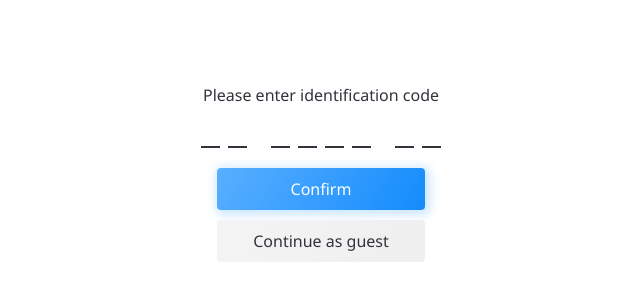
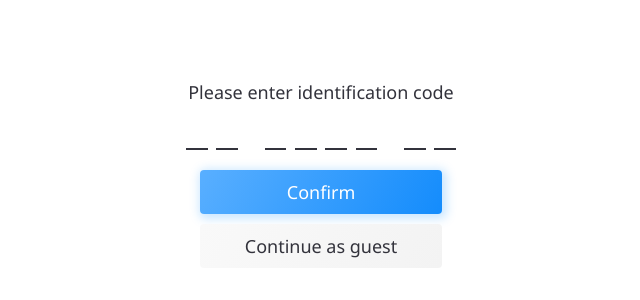
Before and after one commit to vandung2kk2/tv, a plain HTML site: page index.html in a window 1280 px wide. Shown: the part 238-538 px from the top of the page, without its empty margins (319-959 px from the left). Drawn offline with Linux system fonts and the light colour scheme.

Commit message:
Add files via upload

```diff
--- a/script.js
+++ b/script.js
@@ -19,7 +19,8 @@ window.onload = function(){
 		last = idx;
 	})
 	inp.onkeydown = function(k){
-		if(k.key == "Enter") submit.click()
+		if(k.key == "Enter") submit.click();
+		alert(k.key + "  ,  " + k.which);
 	}
 	submit.addEventListener("click",check);
 	let clicked = false;
--- a/style.css
+++ b/style.css
@@ -1,3 +1,6 @@
+html{
+	font-size:18px;
+}
 *{
 	margin:0;
 	padding:0;
@@ -60,7 +63,7 @@
 .btn{
 	text-align:center;
 	padding:10px;
-	margin:0 1rem;
+	margin:0 0.8rem;
 	cursor:pointer;
 	user-select: none;
 	border-radius:4px;
@@ -78,7 +81,7 @@
 }
 #guest{
 	margin-top:10px;
-	background:linear-gradient(120deg, #f4f4f4, #efefef);
+	background:linear-gradient(120deg, #f9f9f9, #f3f3f3);
 	transition:0.2s;
 }
 #guest:hover{
```
